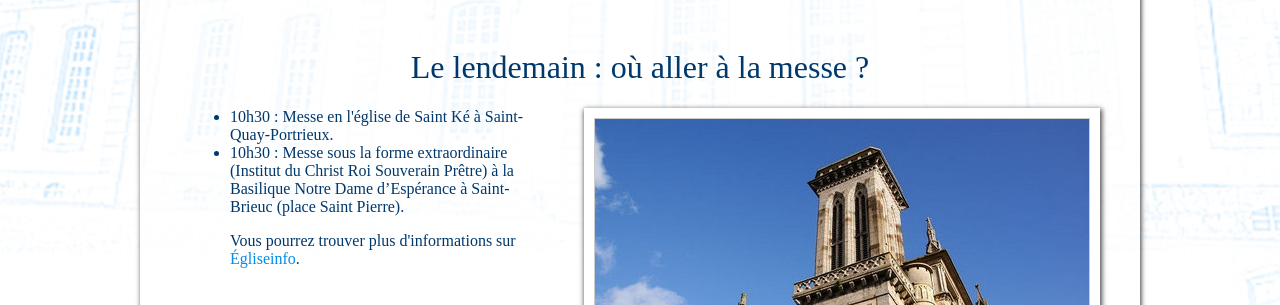
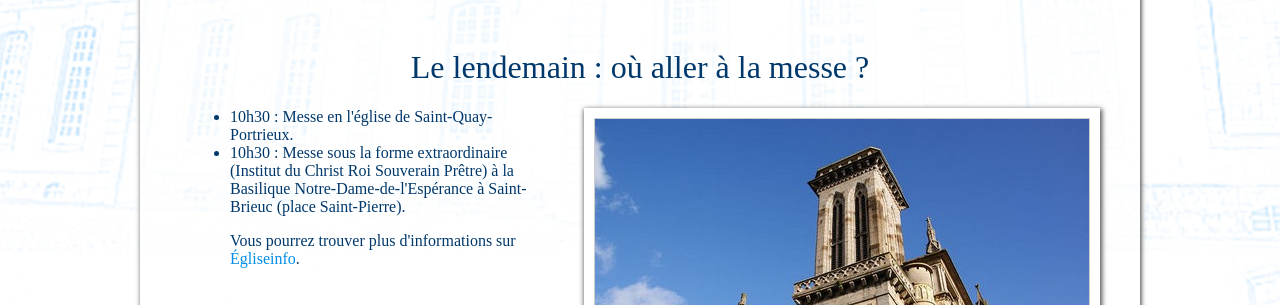
Before and after one commit to site-mariage/site-mariage-GwenaelleEtPierre, a Jekyll site: the page built from jourj.html, in a window 1280 px wide and 900 px high, scrolled down 2083 px. Shown: the part 364-669 px from the top of the window. Built offline with Jekyll 4.4.1, drawn with Linux system fonts in a browser that asks for light colours; some web fonts are replaced; some of the changed text lies outside the part shown.

Commit message:
Saint Ké, ça fait parigo bretonnant

```diff
--- a/jourj.html
+++ b/jourj.html
@@ -6,7 +6,7 @@
 <section class="avec_image_gauche">
   <header>
     <h1>À partir de 13h : répétition de la chorale</h1>
-    <h2>Église de Saint-Ké</h2>
+    <h2>Église de Saint-Quay-Portrieux</h2>
   </header>
 
   <img
@@ -25,14 +25,14 @@
 <section class="avec_image_droite">
   <header>
     <h1>15h : Messe de Mariage</h1>
-    <h2>Église de Saint-Ké</h2>
+    <h2>Église de Saint-Quay</h2>
 
   </header>
 
   <img
      class="photo cadre_10"
      src="{{site.baseurl}}/images/jourj/eglise_mariage.jpg"
-     alt="Église de Saint-Ké"
+     alt="Église de Saint-Quay"
      />
 
   <p>
@@ -120,13 +120,13 @@
 
   <ul>
     <li>
-      10h30 : Messe en l'église de Saint Ké à Saint-Quay-Portrieux.
+      10h30 : Messe en l'église de Saint-Quay-Portrieux.
     </li>
 
     <li>
-      10h30 : Messe sous la forme extraordinaire (Institut du
-      Christ Roi Souverain Prêtre) à la Basilique Notre Dame
-      d’Espérance à Saint-Brieuc (place Saint Pierre).
+      10h30 : Messe sous la forme extraordinaire (Institut du Christ
+      Roi Souverain Prêtre) à la Basilique Notre-Dame-de-l'Espérance
+      à Saint-Brieuc (place Saint-Pierre).
     </li>
 
     <p>
```
